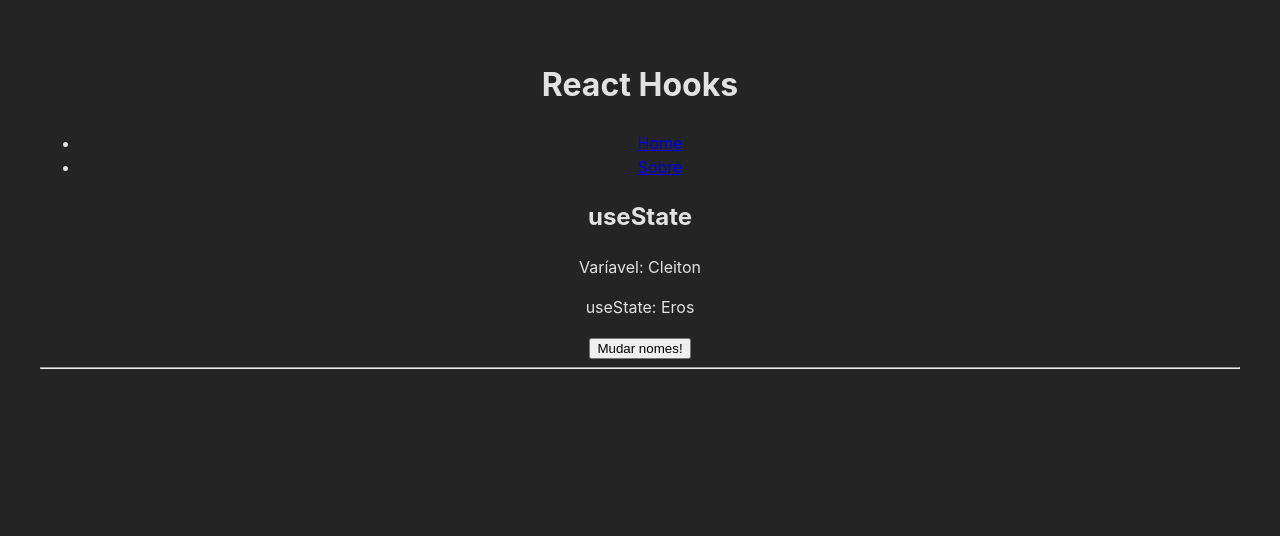
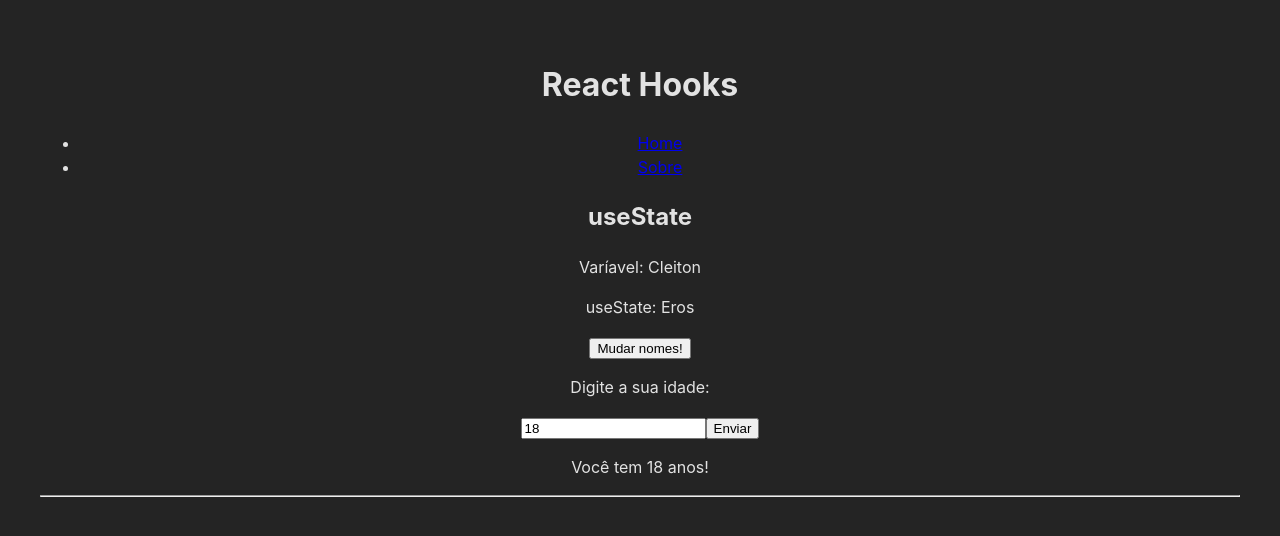
Before and after one commit to ErosNetto/Curso-Udemy-React, a React (Vite) app in the folder Seção 11 - Hooks do React/reacthooks/: page / in a window 1280 px wide. Shown: the top 536 px of the page. Built offline with nearby package versions, Linux system fonts and the light colour scheme.

Commit message:
UseState

```diff
--- a/Seção 11 - Hooks do React/reacthooks/src/components/HookUseState.jsx
+++ b/Seção 11 - Hooks do React/reacthooks/src/components/HookUseState.jsx
@@ -15,6 +15,16 @@
 
   console.log(name);
 
+  // 2 - UseState e input
+  const [age, setAge] = useState(18);
+
+  const handleSubmit = (e) => {
+    e.preventDefault();
+
+    // envio a uma API
+    console.log(age);
+  }
+
   return (
     <div>
       {/* 1 - useState */}
@@ -22,6 +32,13 @@
       <p>Varíavel: {userName}</p>
       <p>useState: {name}</p>
       <button onClick={changeNames}>Mudar nomes!</button>
+      {/* 2 - useState e input */}
+      <p>Digite a sua idade:</p>
+      <form onSubmit={handleSubmit}>
+        <input type="text" value={age} onChange={(e) => setAge(e.target.value)} />
+        <input type="submit" value="Enviar" />
+      </form>
+      <p>Você tem {age} anos!</p>
       <hr />
     </div>
   );
```
